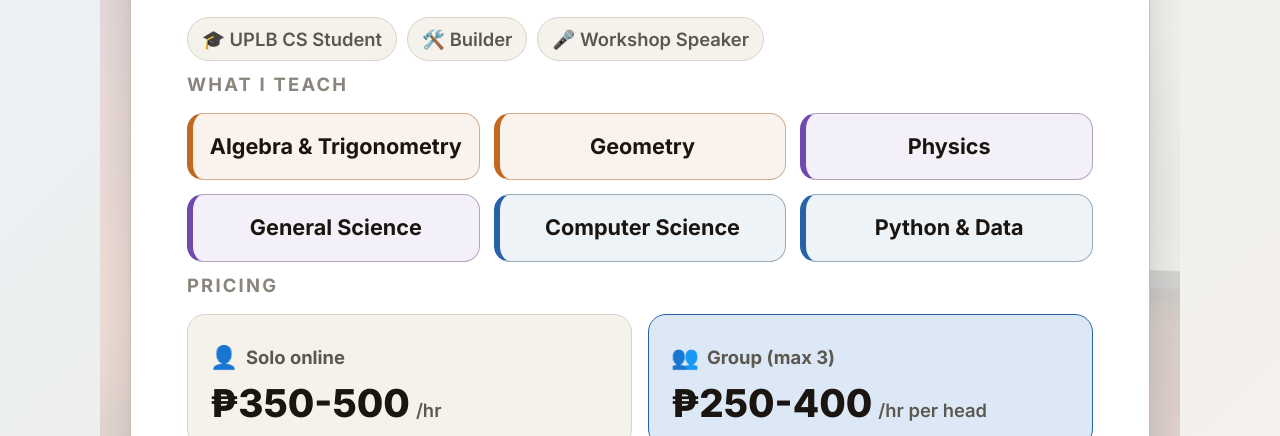
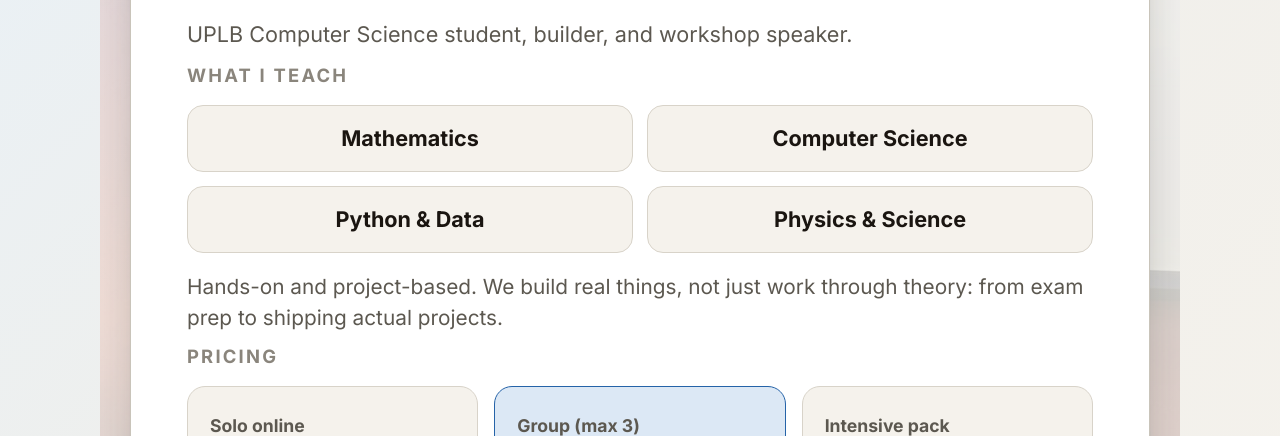
Before and after one commit to smmariquit/tutorials, an Astro site: page /social in a window 1280 px wide. Shown: the part 364-800 px from the top of the page. Built offline with nearby package versions, Linux system fonts and the light colour scheme; Astro itself is replaced by a stand-in of ours.

Commit message:
Simplify social card: drop color accents/emojis, add intensive pack
- Remove per-category pill colors and emoji chips/icons (cleaner)
- Fewer, broader teach pills
- Add hands-on / project-based line
- Add 10-hour intensive pack as third pricing tier

Co-Authored-By: Claude Opus 4.8 (1M context) <noreply@anthropic.com>

```diff
--- a/src/pages/social.astro
+++ b/src/pages/social.astro
@@ -3,12 +3,10 @@ import Layout from '../layouts/Layout.astro';
 import '../styles/global.css';
 
 const teach = [
- { name: 'Algebra & Trigonometry', cat: '#c2691f' },
- { name: 'Geometry', cat: '#c2691f' },
- { name: 'Physics', cat: '#7048b0' },
- { name: 'General Science', cat: '#7048b0' },
- { name: 'Computer Science', cat: '#2563a8' },
- { name: 'Python & Data', cat: '#2563a8' },
+ 'Mathematics',
+ 'Computer Science',
+ 'Python & Data',
+ 'Physics & Science',
 ];
 ---
 
@@ -20,11 +18,7 @@ const teach = [
  <div class="badge">Accepting New Students</div>
  <h1>Tutoring: Math, CS &amp; Programming</h1>
  <p class="subtitle">Simonee Ezekiel Mariquit</p>
- <p class="tagline">
- <span class="cred">🎓 UPLB CS Student</span>
- <span class="cred">🛠️ Builder</span>
- <span class="cred">🎤 Workshop Speaker</span>
- </p>
+ <p class="tagline">UPLB Computer Science student, builder, and workshop speaker.</p>
  </div>
  <img class="header-photo" src="/simonee.jpg" alt="Simonee Ezekiel Mariquit" width="150" height="150" />
  </div>
@@ -33,21 +27,26 @@ const teach = [
  <h3>What I teach</h3>
  <ul class="pill-list">
  {teach.map(t => (
- <li style={`--cat: ${t.cat};`}>{t.name}</li>
+ <li>{t}</li>
  ))}
  </ul>
+ <p class="approach">Hands-on and project-based. We build real things, not just work through theory: from exam prep to shipping actual projects.</p>
  </div>
 
  <div class="card-pricing">
  <h3>Pricing</h3>
  <div class="rates">
  <div class="rate-box">
- <span class="label"><span class="rate-icon">👤</span> Solo online</span>
+ <span class="label">Solo online</span>
  <span class="price">₱350-500<span>/hr</span></span>
  </div>
  <div class="rate-box highlight">
- <span class="label"><span class="rate-icon">👥</span> Group (max 3)</span>
+ <span class="label">Group (max 3)</span>
  <span class="price">₱250-400<span>/hr per head</span></span>
+ </div>
+ <div class="rate-box">
+ <span class="label">Intensive pack</span>
+ <span class="price">₱3,500-5,000<span>/10 hrs</span></span>
  </div>
  </div>
  </div>
@@ -55,8 +54,8 @@ const teach = [
  <div class="card-contact">
  <h3>Get in touch</h3>
  <div class="contact-row">
- <span class="contact">✉️ semariquit@gmail.com</span>
- <span class="contact">💬 Simonee Ezekiel Mariquit on Facebook</span>
+ <span class="contact">semariquit@gmail.com</span>
+ <span class="contact">Simonee Ezekiel Mariquit on Facebook</span>
  </div>
  </div>
  </div>
@@ -163,23 +162,9 @@ const teach = [
  }
 
 .tagline {
- display: flex;
- flex-wrap: wrap;
- gap: 10px;
+ font-size: 1.35rem;
+ color: #5c5850;
  margin-bottom: 8px;
- }
-
-.cred {
- display: inline-flex;
- align-items: center;
- gap: 6px;
- background: #f5f2ec;
- border: 1px solid #d8d3c9;
- color: #5c5850;
- font-size: 1.15rem;
- font-weight: 600;
- padding: 6px 14px;
- border-radius: 999px;
  }
 
 .card-body h3,
@@ -202,7 +187,7 @@ const teach = [
 
 .pill-list {
  display: grid;
- grid-template-columns: repeat(3, 1fr);
+ grid-template-columns: repeat(2, 1fr);
  gap: 14px;
  list-style: none;
  padding: 0;
@@ -210,9 +195,8 @@ const teach = [
  }
 
 .pill-list li {
- background: color-mix(in srgb, var(--cat) 8%, #ffffff);
- border: 1px solid color-mix(in srgb, var(--cat) 35%, #d8d3c9);
- border-left: 6px solid var(--cat);
+ background: #f5f2ec;
+ border: 1px solid #d8d3c9;
  color: #1a1510;
  padding: 18px 14px;
  border-radius: 16px;
@@ -222,13 +206,20 @@ const teach = [
  line-height: 1.35;
  }
 
+.approach {
+ font-size: 1.3rem;
+ color: #5c5850;
+ line-height: 1.5;
+ margin-top: 18px;
+ }
+
 .card-pricing {
  margin-top: 8px;
  }
 
 .rates {
  display: grid;
- grid-template-columns: 1fr 1fr;
+ grid-template-columns: repeat(3, 1fr);
  gap: 16px;
  }
 
@@ -247,13 +238,8 @@ const teach = [
  border-color: #2563a8;
  }
 
-.rate-icon { font-size: 1.4rem; }
-
 .label {
- display: inline-flex;
- align-items: center;
- gap: 8px;
- font-size: 1.15rem;
+ font-size: 1.1rem;
  font-weight: 700;
  color: #5c5850;
  }
@@ -263,13 +249,14 @@ const teach = [
  }
 
 .price {
- font-size: 2.4rem;
+ font-size: 1.85rem;
  font-weight: 800;
  color: #1a1510;
  display: flex;
  align-items: baseline;
- gap: 6px;
- line-height: 1;
+ flex-wrap: wrap;
+ gap: 4px;
+ line-height: 1.1;
  }
 
 .price span {
```
